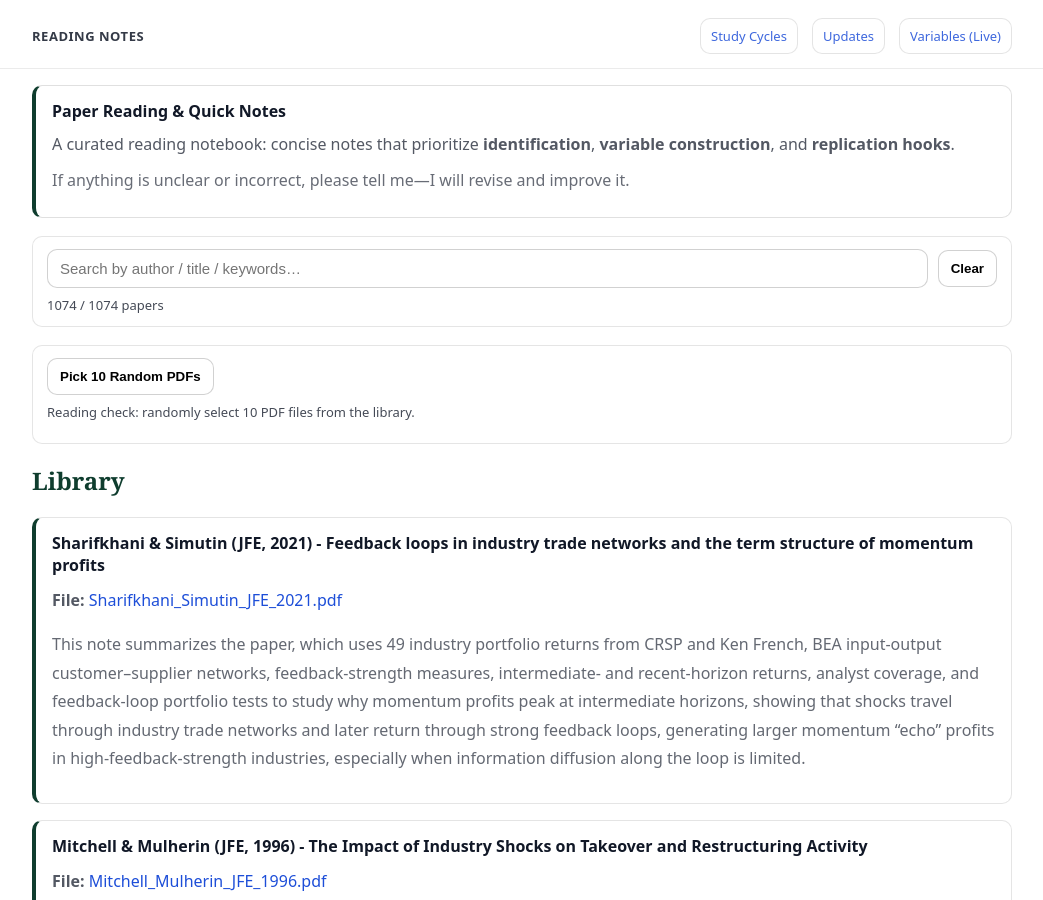
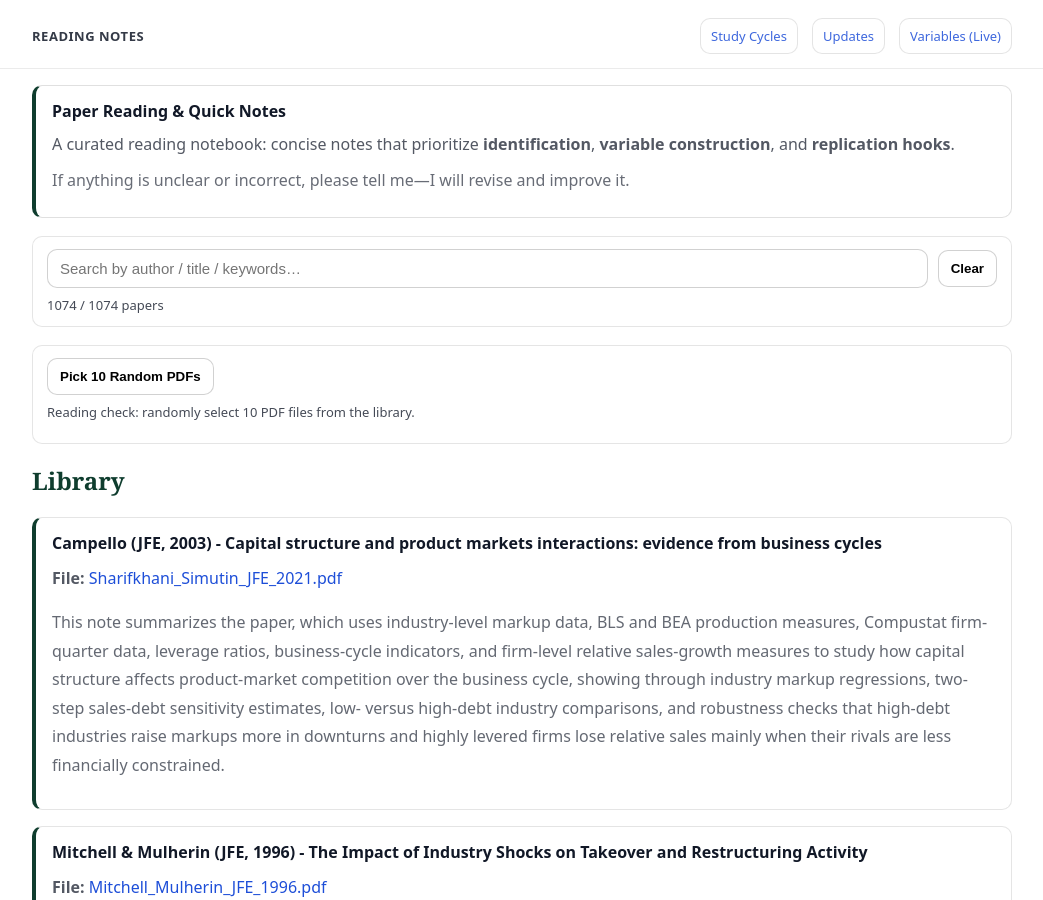
Before and after one commit to yaxinzn/study-archive, a Jekyll site: the page built from reading/index.md, in a window 1280 px wide and 900 px high. Shown: the whole window, without its empty margins (118-1161 px from the left). Built offline with Jekyll 4.4.1, drawn with Linux system fonts in a browser that asks for light colours.

Commit message:
Reading: add/update Sharifkhani_Simutin_JFE_2021.pdf

```diff
--- a/_data/reading.yml
+++ b/_data/reading.yml
@@ -1,6 +1,6 @@
-- title: "Sharifkhani & Simutin (JFE, 2021) - Feedback loops in industry trade networks and the term structure of momentum profits"
+- title: "Campello (JFE, 2003) - Capital structure and product markets interactions: evidence from business cycles"
   file: "Sharifkhani_Simutin_JFE_2021.pdf"
-  desc: "This note summarizes the paper, which uses 49 industry portfolio returns from CRSP and Ken French, BEA input-output customer–supplier networks, feedback-strength measures, intermediate- and recent-horizon returns, analyst coverage, and feedback-loop portfolio tests to study why momentum profits peak at intermediate horizons, showing that shocks travel through industry trade networks and later return through strong feedback loops, generating larger momentum “echo” profits in high-feedback-strength industries, especially when information diffusion along the loop is limited."
+  desc: "This note summarizes the paper, which uses industry-level markup data, BLS and BEA production measures, Compustat firm-quarter data, leverage ratios, business-cycle indicators, and firm-level relative sales-growth measures to study how capital structure affects product-market competition over the business cycle, showing through industry markup regressions, two-step sales-debt sensitivity estimates, low- versus high-debt industry comparisons, and robustness checks that high-debt industries raise markups more in downturns and highly levered firms lose relative sales mainly when their rivals are less financially constrained."
 
 - title: "Mitchell & Mulherin (JFE, 1996) - The Impact of Industry Shocks on Takeover and Restructuring Activity"
   file: "Mitchell_Mulherin_JFE_1996.pdf"
```
